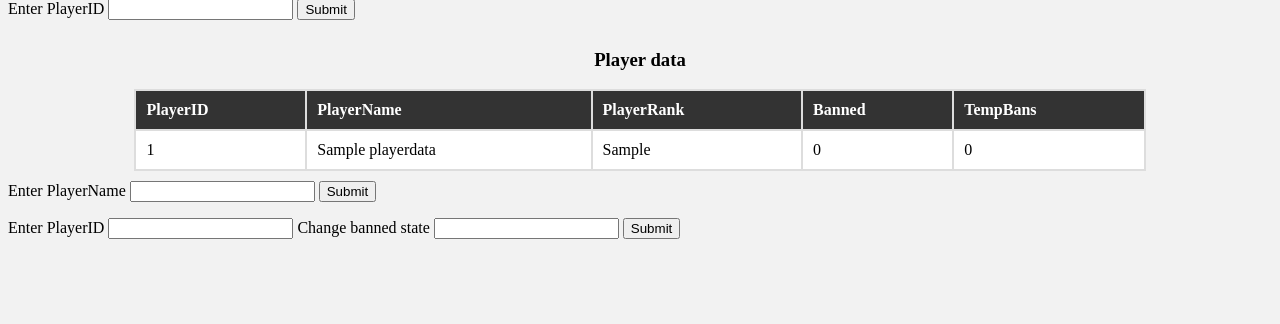
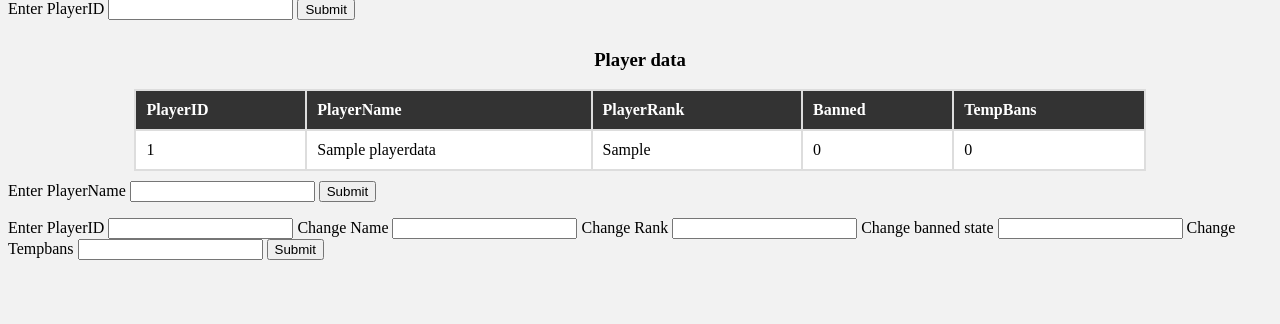
Before and after one commit to tordelias/Compulsory2_Database, a PHP site: page /playerdata.php in a window 1280 px wide. Shown: the part 148-472 px from the top of the page. Run offline with PHP 8.4, Linux system fonts and the light colour scheme; tables that the repository leaves empty hold one stand-in row (values such as "Sample post").

Commit message:
added update for playerdata

```diff
--- a/Website/playerdata.php
+++ b/Website/playerdata.php
@@ -143,9 +143,36 @@ if ((isset($_POST['name2'])) && !empty($_POST['name2']))
 if ((isset($_POST['name3'])) && !empty($_POST['name3']))
 {
         $player_searchID = $_POST['name3'];
-        $player_searchBanned = $_POST['name4'];
+
+
+        if (isset($_POST['name4']))
+        {
+        $player_searchName = $_POST['name4'];
+        $UpdateFunktion = "UPDATE playerdata SET PlayerName = '". $player_searchName .  "'WHERE PlayerID = ". $player_searchID;
+        $Update = mysqli_query($mysql, $UpdateFunktion);
+        }
+
+        if (isset($_POST['name5']))
+        {
+        $player_searchRank = $_POST['name5'];
+        $UpdateFunktion = "UPDATE playerdata SET PlayerRank = '" . $player_searchRank .  "' WHERE PlayerID = ". $player_searchID;
+        $Update = mysqli_query($mysql, $UpdateFunktion);
+        }
+
+        if (isset($_POST['name6']))
+        {
+        $player_searchBanned = $_POST['name6'];
         $UpdateFunktion = "UPDATE playerdata SET Banned = ". $player_searchBanned .  " WHERE PlayerID = ". $player_searchID;
         $Update = mysqli_query($mysql, $UpdateFunktion);
+        }
+
+        if (isset($_POST['name7']))
+        {
+        $player_searchTempBans = $_POST['name7'];
+        $UpdateFunktion = "UPDATE playerdata SET TempBans = " . $player_searchTempBans .  " WHERE PlayerID = ". $player_searchID;
+        $Update = mysqli_query($mysql, $UpdateFunktion);
+        }
+
         header('Location: playerdata.php');
         exit();
 }
@@ -158,8 +185,11 @@ ob_end_flush();
      <p>
       <p>
                 <form method="post">
-   Enter PlayerID <input name="name3" type="text">
-   Change banned state <input name="name4" type="number">
+   Enter PlayerID <input name="name3" type="number">
+   Change Name <input name="name4" type="text">
+   Change Rank <input name="name5" type="text">
+   Change banned state <input name="name6" type="number">
+   Change Tempbans <input name="name7" type="number">
     <input type="submit">
 
 
```
